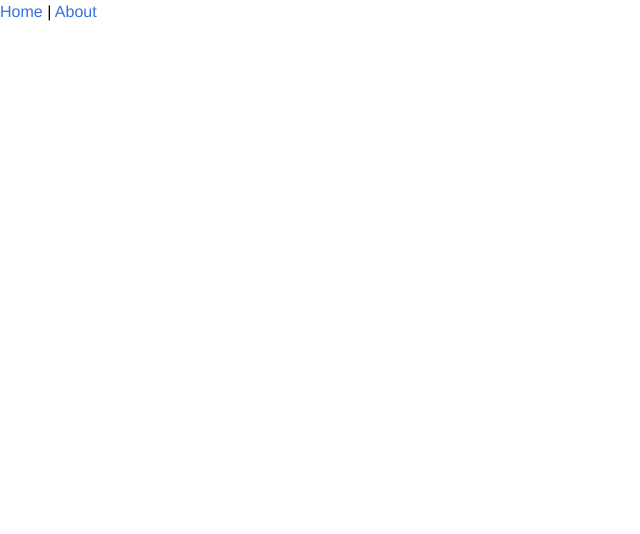
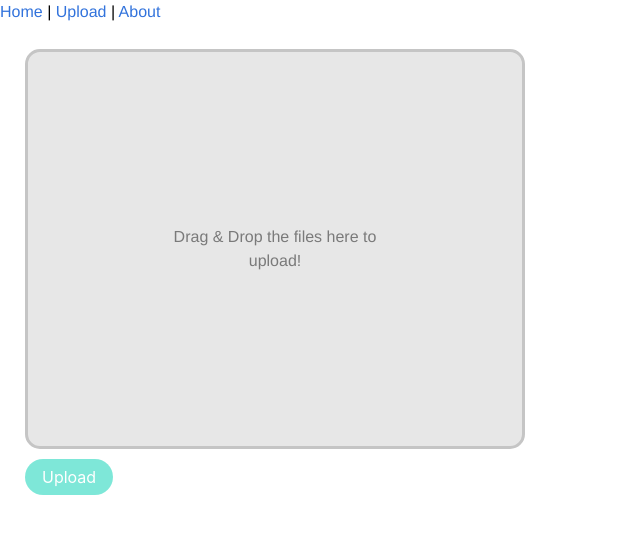
Before and after one commit to amolbrkr/Radio, a Vue app: page /upload in a window 1280 px wide. Shown: the top 534 px of the page, without its empty margins (0-640 px from the left). Built offline with nearby package versions, Linux system fonts and the light colour scheme.

Commit message:
Created new route and view for media uploads.

```diff
--- a/src/App.vue
+++ b/src/App.vue
@@ -2,6 +2,7 @@
   <div id="app">
     <div id="nav">
       <router-link to="/">Home</router-link> |
+      <router-link to="/upload">Upload</router-link> |
       <router-link to="/about">About</router-link>
     </div>
     <router-view/>
--- a/src/router.js
+++ b/src/router.js
@@ -14,11 +14,13 @@ export default new Router({
       component: Home
     },
     {
+      path: '/upload',
+      name: 'upload',
+      component: () => import(/* webpackChunkName: "about" */ './views/Upload.vue')
+    },
+    {
       path: '/about',
       name: 'about',
-      // route level code-splitting
-      // this generates a separate chunk (about.[hash].js) for this route
-      // which is lazy-loaded when the route is visited.
       component: () => import(/* webpackChunkName: "about" */ './views/About.vue')
     }
   ]
--- /dev/null
+++ b/src/views/Upload.vue
@@ -0,0 +1,16 @@
+<template>
+  <div class="upload">
+    <UploadFile />
+  </div>
+</template>
+
+<script>
+import UploadFile from '@/components/UploadFile.vue'
+
+export default {
+  name: 'upload',
+  components: {
+    UploadFile
+  }
+}
+</script>
```
